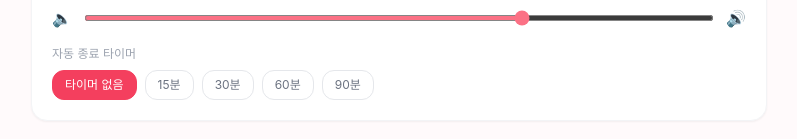
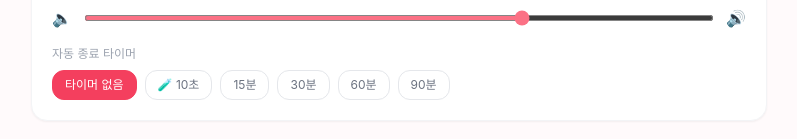
Before and after one commit to kimdadaist/baby-info-app, a Next.js app: page /sleep in a window 1280 px wide. Shown: the part 663-802 px from the top of the page, without its empty margins (241-1038 px from the left). Built offline with nearby package versions, Linux system fonts and the light colour scheme.

Commit message:
test: 타이머 10초 테스트 옵션 추가

```diff
--- a/components/SleepSoundPlayer.tsx
+++ b/components/SleepSoundPlayer.tsx
@@ -5,6 +5,7 @@ import { SOUND_CATEGORIES, startSound, type SoundId, type SoundHandle } from '@/
 
 const TIMER_OPTIONS = [
   { label: '타이머 없음', value: 0 },
+  { label: '🧪 10초', value: 1 / 6 },  // 테스트용
   { label: '15분', value: 15 },
   { label: '30분', value: 30 },
   { label: '60분', value: 60 },
```
